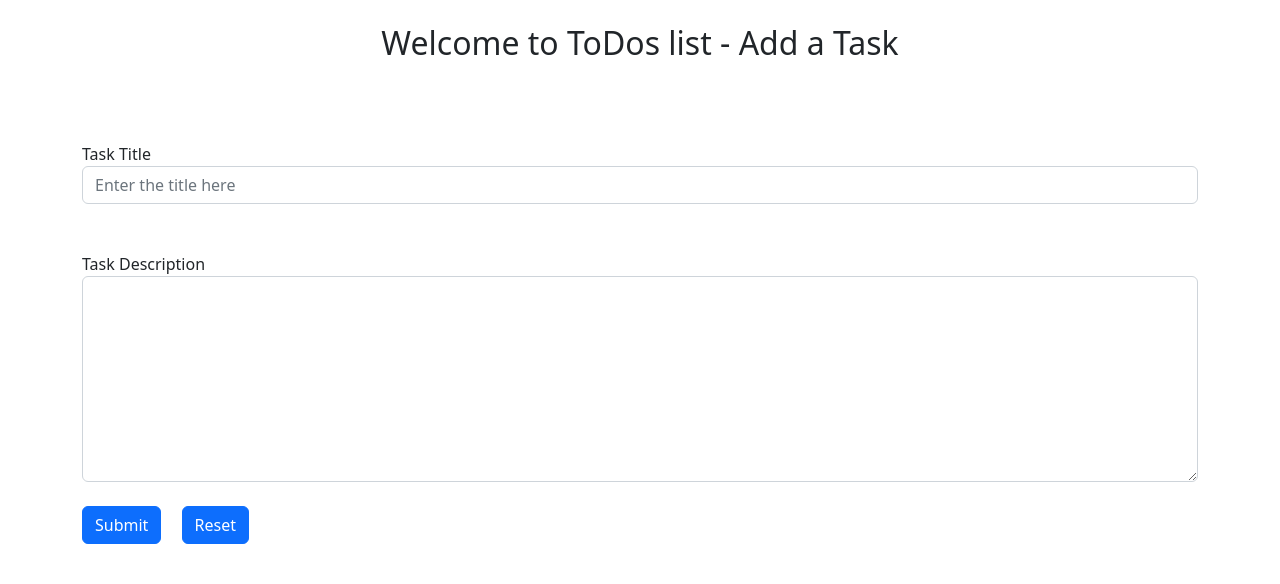
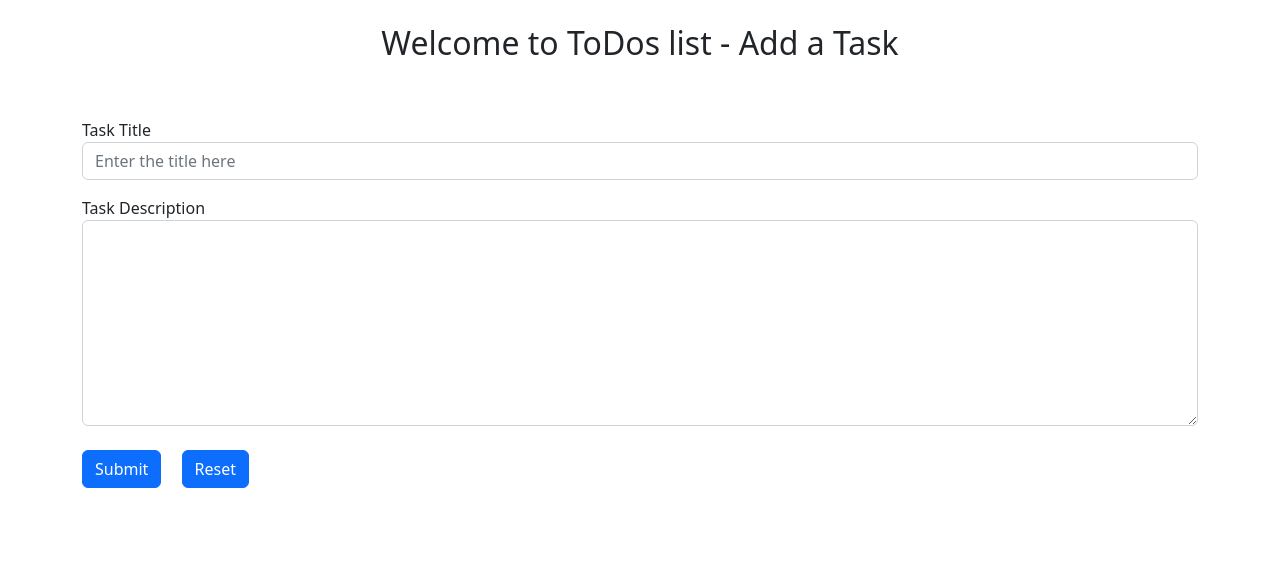
Before and after one commit to pratyush770/ToDo-List, a Django app: page / in a window 1280 px wide. Shown: the part 56-640 px from the top of the page. Run offline with Django 4.2, Linux system fonts and the light colour scheme.

Commit message:
first commit

```diff
--- a/template/index.html
+++ b/template/index.html
@@ -39,7 +39,7 @@
       <div class="container my-4">
         <form action="/" method="post">
           {% csrf_token %}
-      <div class="form-group my-5">
+      <div class="form-group my-3">
             <label for="title">Task Title</label>
             <input type="text" class="form-control" name="title" id="title" aria-label="Username" placeholder="Enter the title here"
               aria-describedby="basic-addon1">
```
